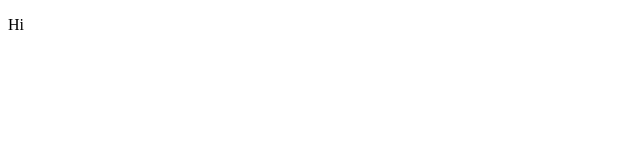
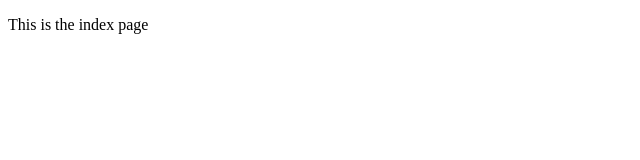
Before and after one commit to aewshopping/eleventy_codespace, a website: page index.html in a window 1280 px wide. Shown: the whole page, without its empty margins (0-640 px from the left). Drawn offline with Linux system fonts and the light colour scheme.

Commit message:
modified:   index.html

```diff
--- a/index.html
+++ b/index.html
@@ -1 +1 @@
-<!doctype html><title>Page title</title><p>Hi</p>
+<!doctype html><title>Page title</title><p>This is the index page</p>
```
